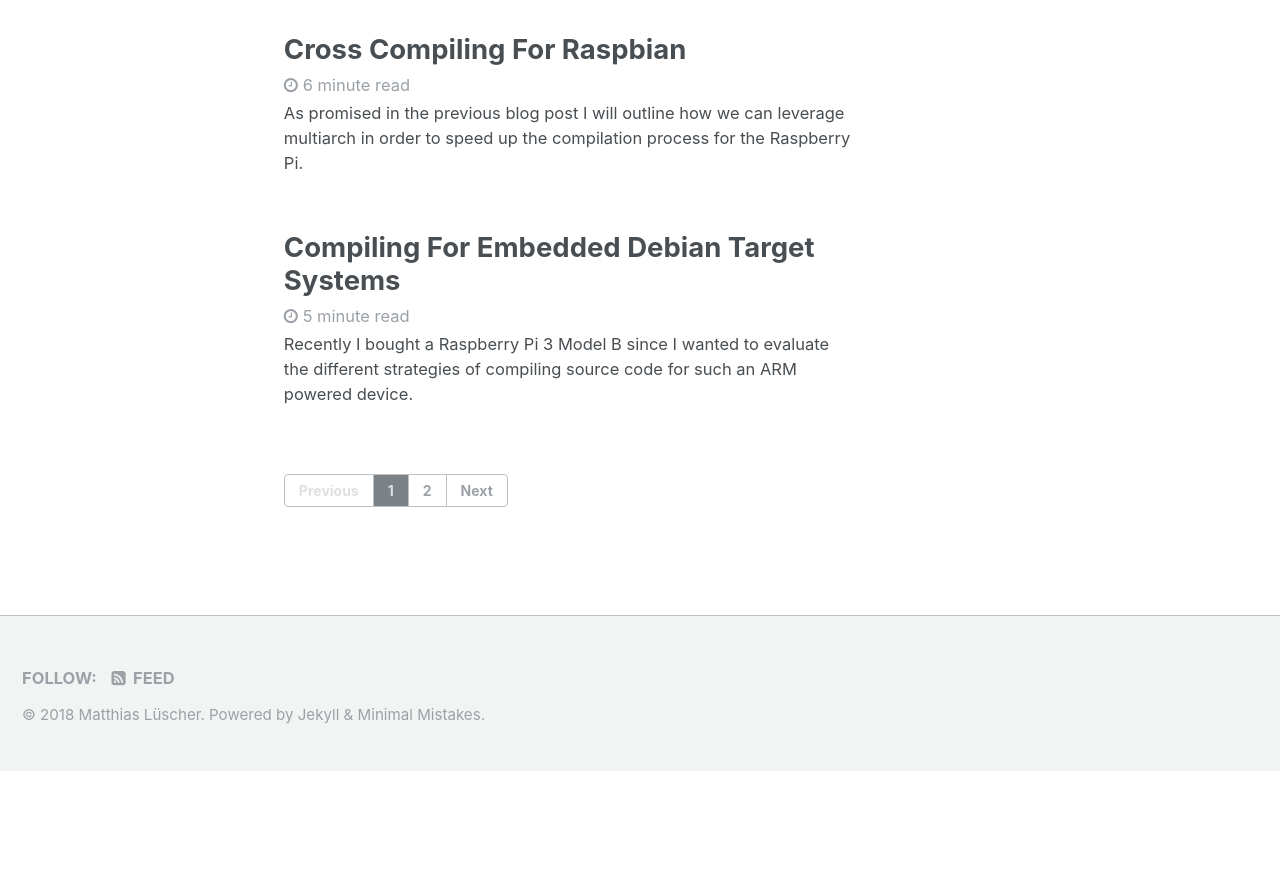
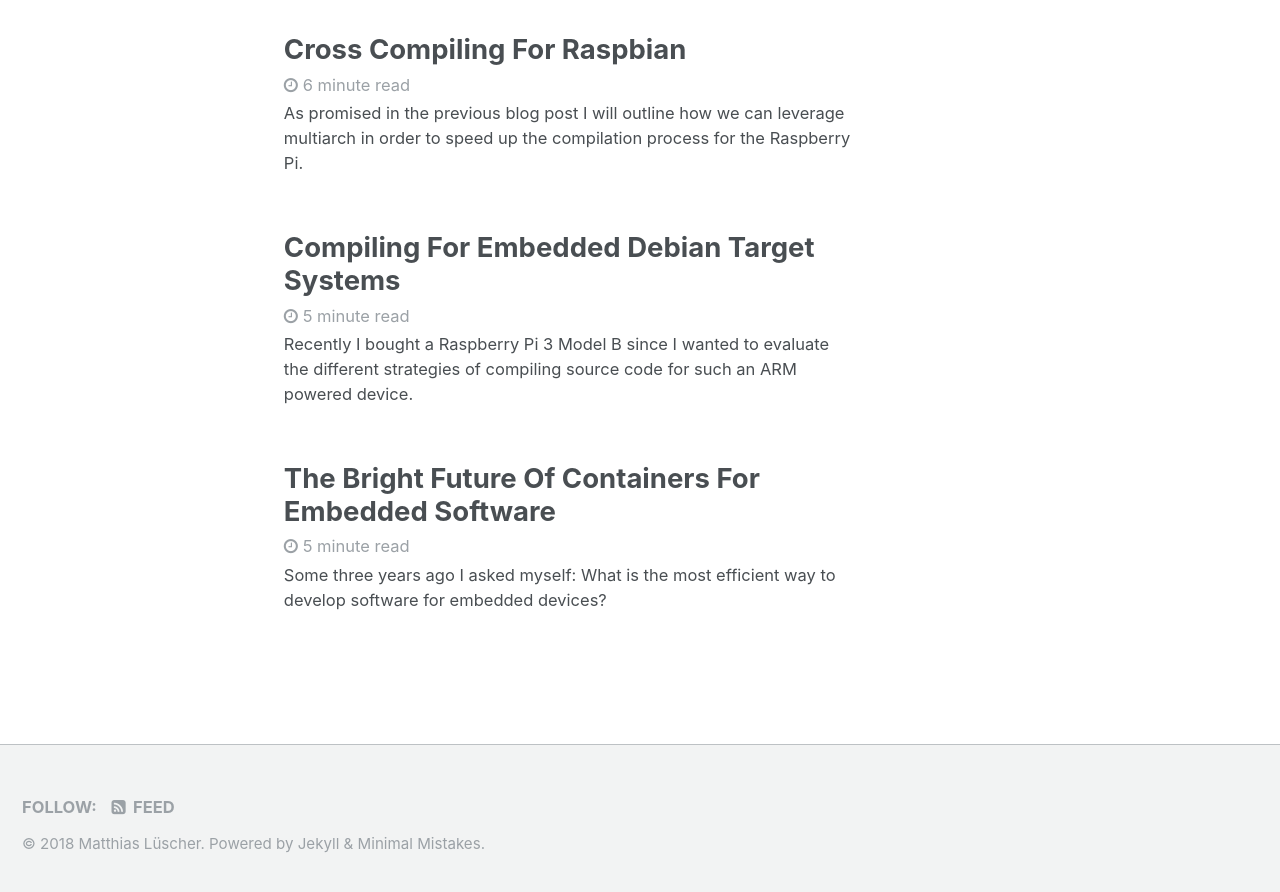
Before and after one commit to lueschem/lueschem.github.io, a Jekyll site: the page built from blog/index.html, in a window 1280 px wide and 900 px high, scrolled down 821 px. Shown: the top 892 px of the window. Built offline with Jekyll 4.4.1, drawn with Linux system fonts in a browser that asks for light colours; the list of posts is cut into pages by our own code; before the commit the page ends 1592 px from its top, so only the background shows below that.

Commit message:
Workaround for 404 issue on "Recent Posts" page.

```diff
--- a/_config.yml
+++ b/_config.yml
@@ -172,7 +172,7 @@ sass:
 
 # Outputting
 permalink: /:categories/:title/
-paginate: 5 # amount of posts to show
+paginate: 50 # amount of posts to show
 paginate_path: blog/page:num/
 timezone: # http://en.wikipedia.org/wiki/List_of_tz_database_time_zones
 
```
